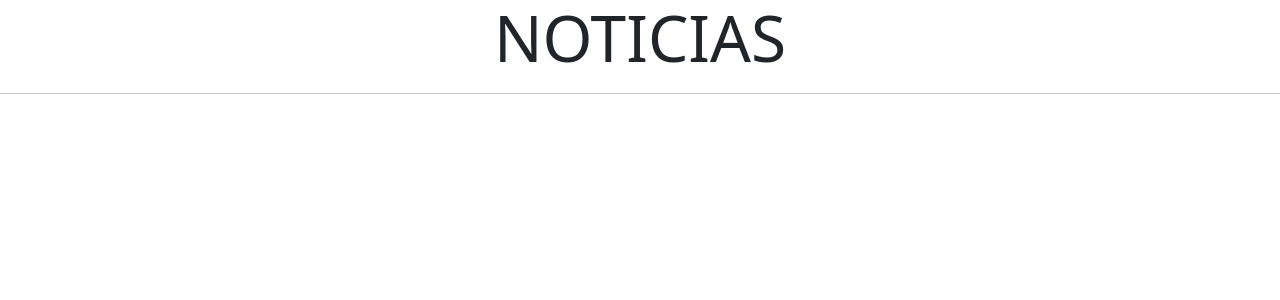
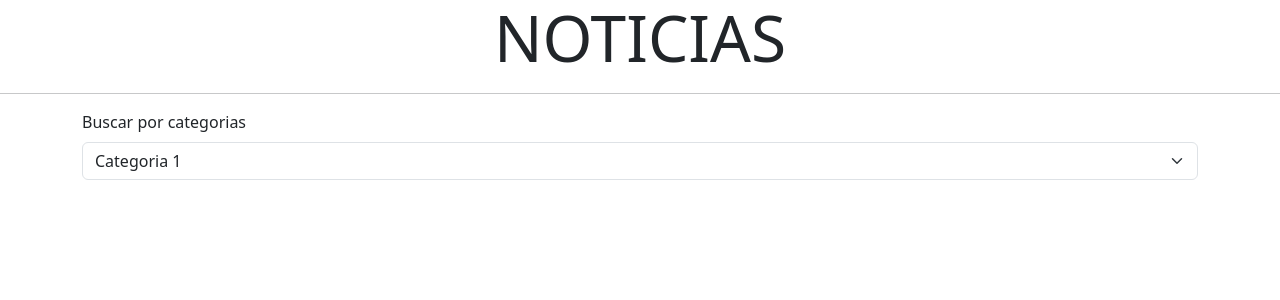
Before and after one commit to Fedreric/practicoReact-11, a React (Vite) app: page / in a window 1280 px wide. Shown: the top 300 px of the page. Built offline with nearby package versions, Linux system fonts and the light colour scheme.

Commit message:
Se hace uso del componente Formulario

```diff
--- a/src/App.jsx
+++ b/src/App.jsx
@@ -1,13 +1,16 @@
 import "bootstrap/dist/css/bootstrap.min.css";
 import "./App.css";
 import { Container } from "react-bootstrap";
+import Formulario from "./components/Formulario";
 
 function App() {
   return (
     <>
       <h1 className="text-center display-3">NOTICIAS</h1>
       <hr />
-      <Container></Container>
+      <Container>
+        <Formulario></Formulario>
+      </Container>
     </>
   );
 }
```
